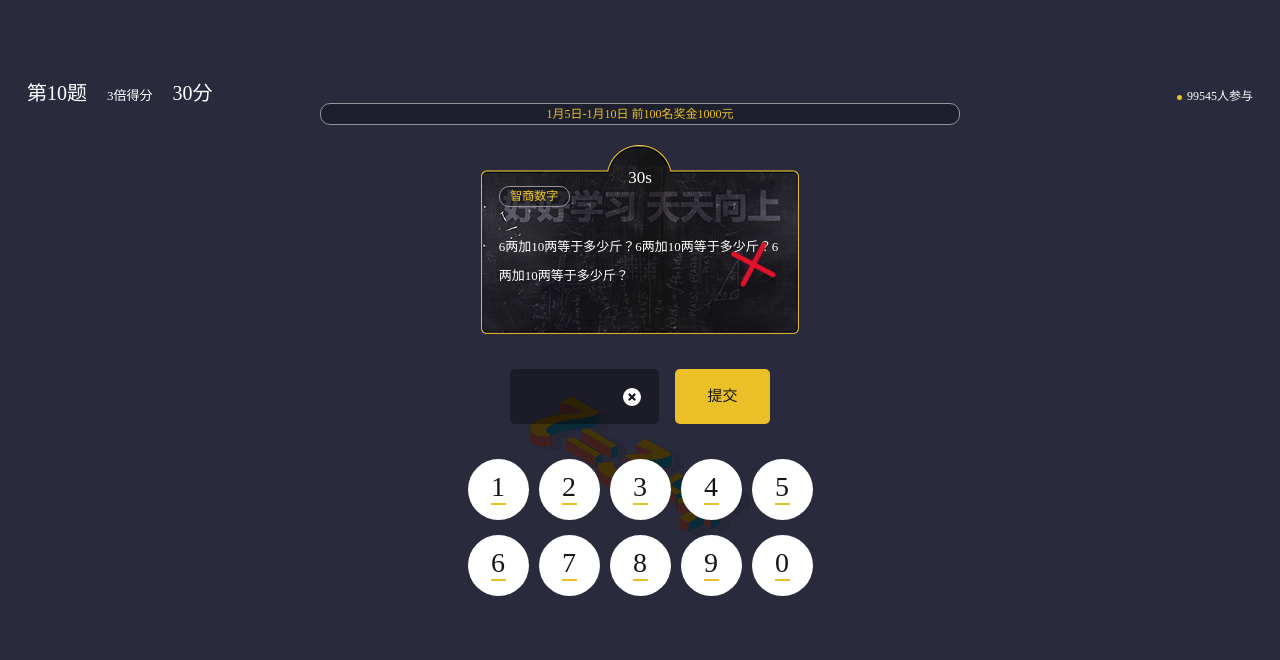
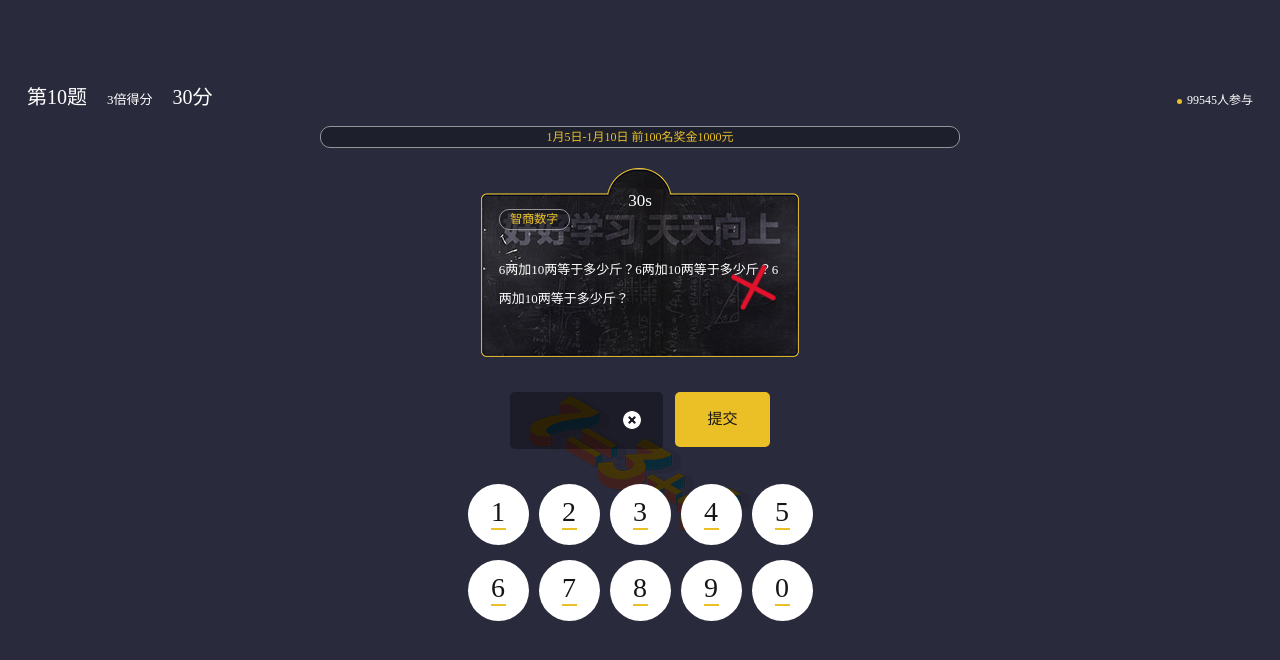
Before and after one commit to fyzhu/calculate, a website: page app/playgame.html in a window 1280 px wide. Drawn offline with Linux system fonts and the light colour scheme.

Commit message:
Revert "conflict fixed"
This reverts commit fc5bb931408c11e1c38a196e4a874414ef97e1a6, reversing
changes made to cfe872c504d55af67c4d33922b8d851cfcf9963e.

```diff
--- a/app/playgame.html
+++ b/app/playgame.html
@@ -32,7 +32,7 @@
         </div>
 
         <div class="btn">
-            <input type="text" maxlength="4">
+            <input type="text" maxlength="5">
             <div class="clear"></div>
             <a href="score.html">提交</a>
         </div>
--- a/app/scss/main.scss
+++ b/app/scss/main.scss
@@ -22,7 +22,6 @@ ul {
     padding: 0;
     list-style: none;
 }
-
 
 //首页
 .cal-index {
@@ -320,13 +319,12 @@ ul {
 }
 
 //playgame.html
-/*playgame*/
 .play-game {
     height: 100%;
     min-height: 667px;
     background: rgba($color: #050001, $alpha: .74);
     .title {
-        padding: 6.5% 27px 0;
+        padding: 87px 27px 19px;
         font-size: 20px;
         display: flex;
         justify-content: space-between;
@@ -434,7 +432,6 @@ ul {
             width: 149px;
             height: 55px;
             margin:0;
-            padding: 0;
             border:0;
             background: rgba($color: #050001, $alpha: .35);
             font-size: 30px;
@@ -494,20 +491,20 @@ ul {
         }
     }
 }
+
 //iphone5等低分辨率下
-/*iphone5等低分辨率下*/
 @media screen and (max-width: 350px) {
-    .play-game .content {
+    .play-game .content{
         background-size: 300px;
     }
-    .play-game .keyboard a {
+    .play-game .keyboard a{
         width: 55px;
         height: 55px;
     }
-    .my-record .content .detail .btn {
+    .my-record .content .detail .btn{
         padding: 23px;
     }
-    .my-record .content .detail ul li span:first-child {
+    .my-record .content .detail ul li span:first-child{
         margin-left: 13px;
     }
 }
```
Also changed, not shown: app/playgame2.html (+1 -1 lines), app/css/main.css, 1 other file.
